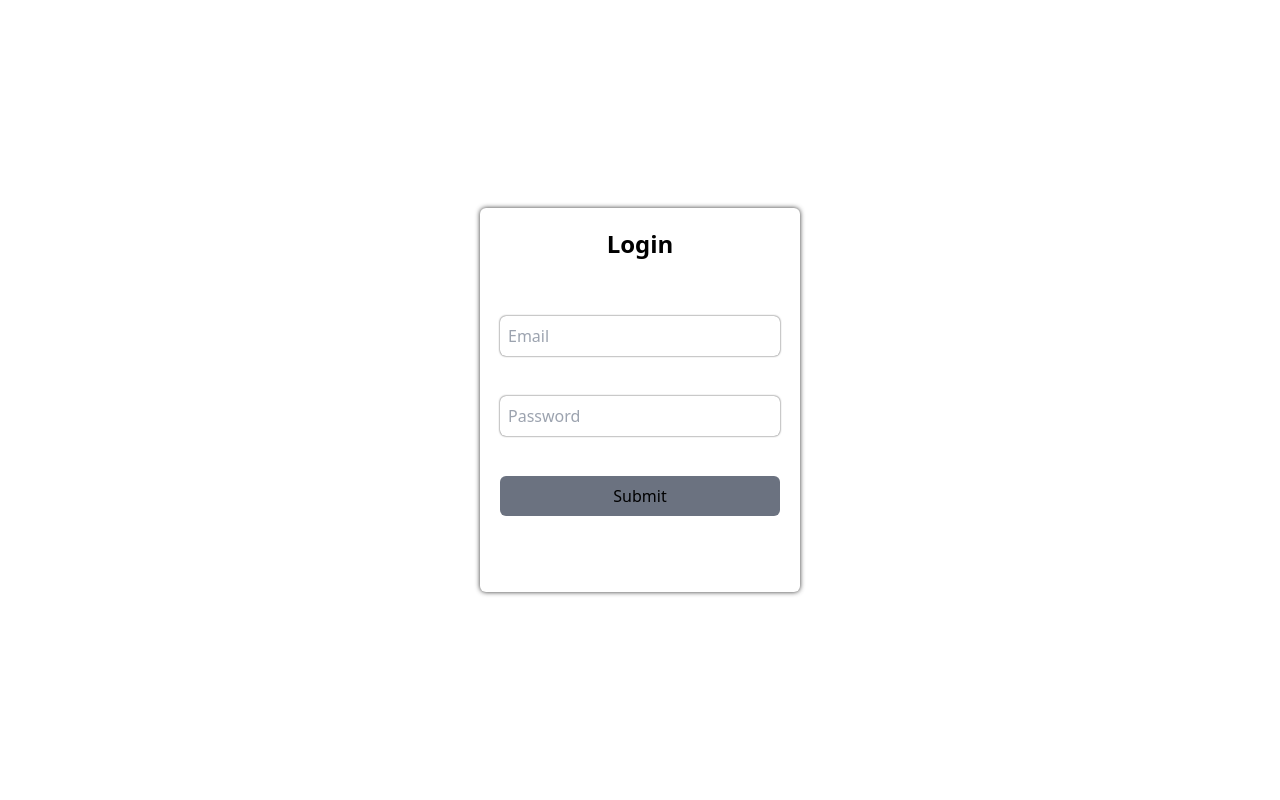
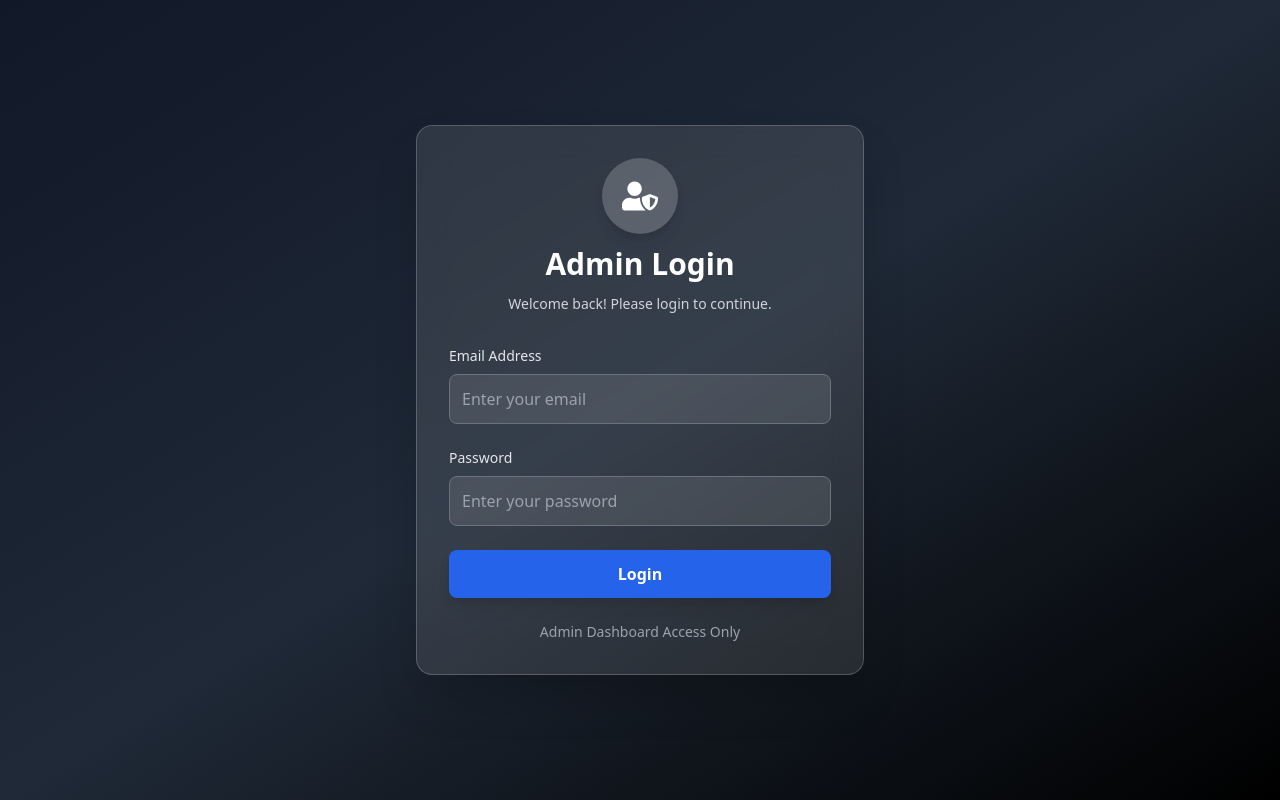
Before and after one commit to prateek205/react-api, a React (Vite) app: page /login in a window 1280 px wide. Built offline with nearby package versions, Linux system fonts and the light colour scheme; no server answers.

Commit message:
update project-8

```diff
--- a/src/Auth/Login.jsx
+++ b/src/Auth/Login.jsx
@@ -1,36 +1,78 @@
 import React from "react";
 import { MyAuth } from "../context/AuthContext";
+import { FaUserShield } from "react-icons/fa";
 
 const Login = () => {
   const { user, handleChange, handleLogin } = MyAuth();
 
   return (
-    <section className="flex items-center justify-center h-screen w-full flex-col gap-5 p-5">
-      <div className="shadow-[0_0_5px_rgb(50,50,50)] flex flex-col gap-14 p-5 w-80 h-96 rounded-md">
-        <h1 className="text-center text-2xl font-bold">Login</h1>
-        <form className="flex flex-col gap-10" onSubmit={handleLogin}>
+    <section className="min-h-screen w-full bg-gradient-to-br from-gray-900 via-gray-800 to-black flex items-center justify-center p-5">
+
+      {/* Login Card */}
+      <div className="w-full max-w-md bg-white/10 backdrop-blur-lg border border-white/20 rounded-2xl shadow-2xl p-8">
+
+        {/* Logo / Icon */}
+        <div className="flex flex-col items-center gap-3 mb-8">
+          <div className="bg-white/20 p-5 rounded-full shadow-lg">
+            <FaUserShield className="text-4xl text-white" />
+          </div>
+
+          <h1 className="text-3xl font-bold text-white">
+            Admin Login
+          </h1>
+
+          <p className="text-gray-300 text-sm text-center">
+            Welcome back! Please login to continue.
+          </p>
+        </div>
+
+        {/* Form */}
+        <form className="flex flex-col gap-6" onSubmit={handleLogin}>
+
+          {/* Email */}
+          <div className="flex flex-col gap-2">
+            <label className="text-gray-200 text-sm">
+              Email Address
+            </label>
+
             <input
-            className="w-full p-2 shadow-[0_0_2px_rgb(50,50,50)] rounded-md outline-none"
-            type="text"
-            placeholder="Email"
+              className="w-full p-3 rounded-lg bg-white/10 border border-gray-500 text-white placeholder-gray-400 outline-none focus:border-blue-500 focus:ring-2 focus:ring-blue-500 duration-300"
+              type="email"
+              placeholder="Enter your email"
               name="email"
               value={user.email}
               onChange={handleChange}
               required
             />
+          </div>
+
+          {/* Password */}
+          <div className="flex flex-col gap-2">
+            <label className="text-gray-200 text-sm">
+              Password
+            </label>
+
             <input
-            className="w-full p-2 shadow-[0_0_2px_rgb(50,50,50)] rounded-md outline-none"
+              className="w-full p-3 rounded-lg bg-white/10 border border-gray-500 text-white placeholder-gray-400 outline-none focus:border-blue-500 focus:ring-2 focus:ring-blue-500 duration-300"
               type="password"
-            placeholder="Password"
+              placeholder="Enter your password"
               name="password"
               value={user.password}
               onChange={handleChange}
               required
             />
-          <button className="w-full bg-gray-500 p-2 rounded-md hover:bg-gray-700 duration-300 hover:text-white">
-            Submit
+          </div>
+
+          {/* Button */}
+          <button className="w-full bg-blue-600 hover:bg-blue-700 text-white font-semibold p-3 rounded-lg transition-all duration-300 shadow-lg hover:scale-[1.02]">
+            Login
           </button>
         </form>
+
+        {/* Footer */}
+        <p className="text-center text-gray-400 text-sm mt-6">
+          Admin Dashboard Access Only
+        </p>
       </div>
     </section>
   );
```
Lines whose indentation alone changed are shown as unchanged.
